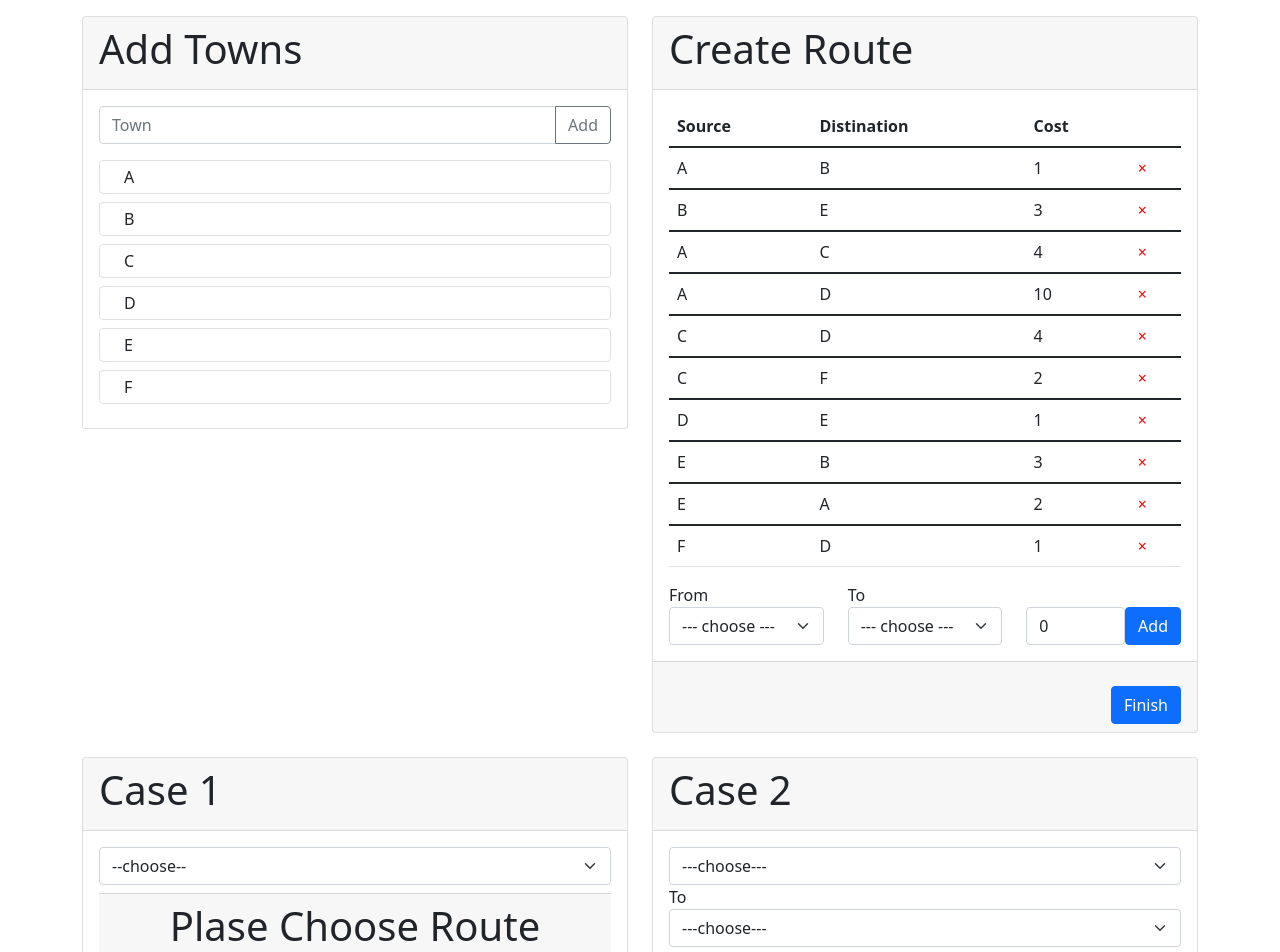
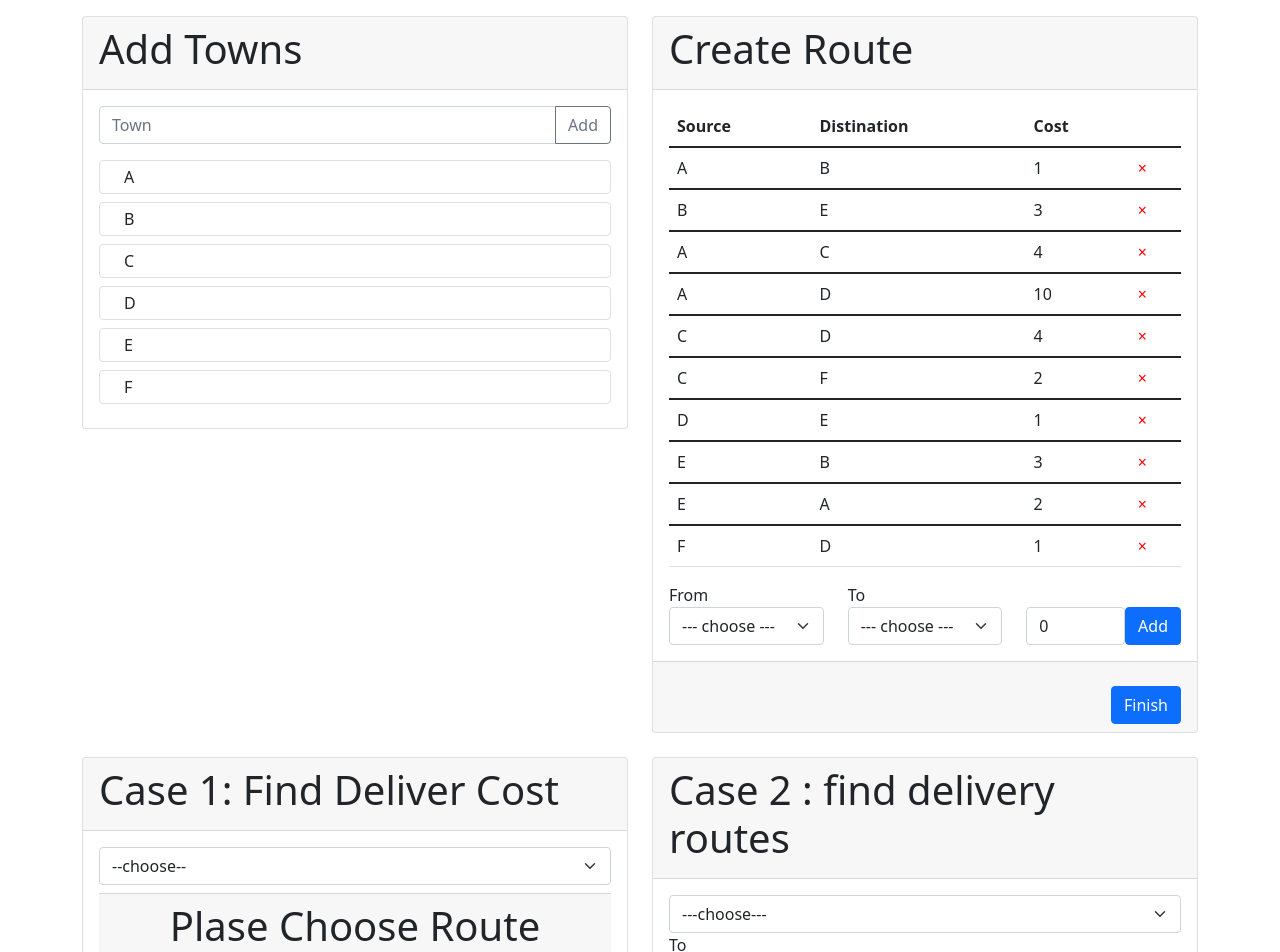
Before and after one commit to aungkhantzaw777/amity, a React (Create React App) app: page / in a window 1280 px wide. Shown: the top 952 px of the page. Built offline with nearby package versions, Linux system fonts and the light colour scheme.

Commit message:
UI change

```diff
--- a/src/components/FindCost.js
+++ b/src/components/FindCost.js
@@ -40,7 +40,7 @@ function FindCost({ routes, towns }) {
     return (
         <Card className='mt-4'>
             <Card.Header>
-                <h1>Case 1</h1>
+                <h1>Case 1: Find Deliver Cost</h1>
             </Card.Header>
             <Card.Body>
 
--- a/src/components/FindRoutes.js
+++ b/src/components/FindRoutes.js
@@ -53,7 +53,7 @@ function FindRoutes({ towns, routes }) {
         <Card className="mt-4">
             <Card.Header>
 
-                <h1>Case 2</h1>
+                <h1>Case 2 : find delivery routes</h1>
             </Card.Header>
             <Card.Body>
 
```
